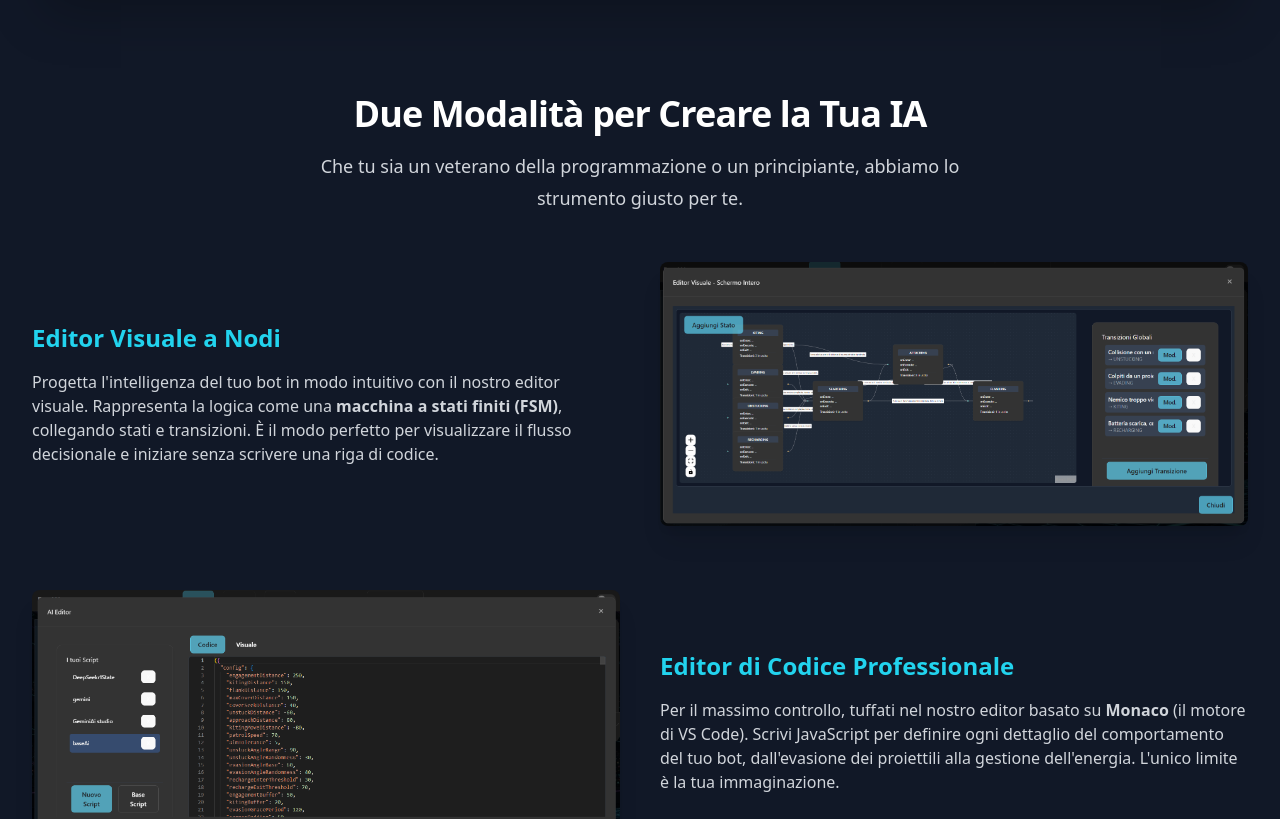
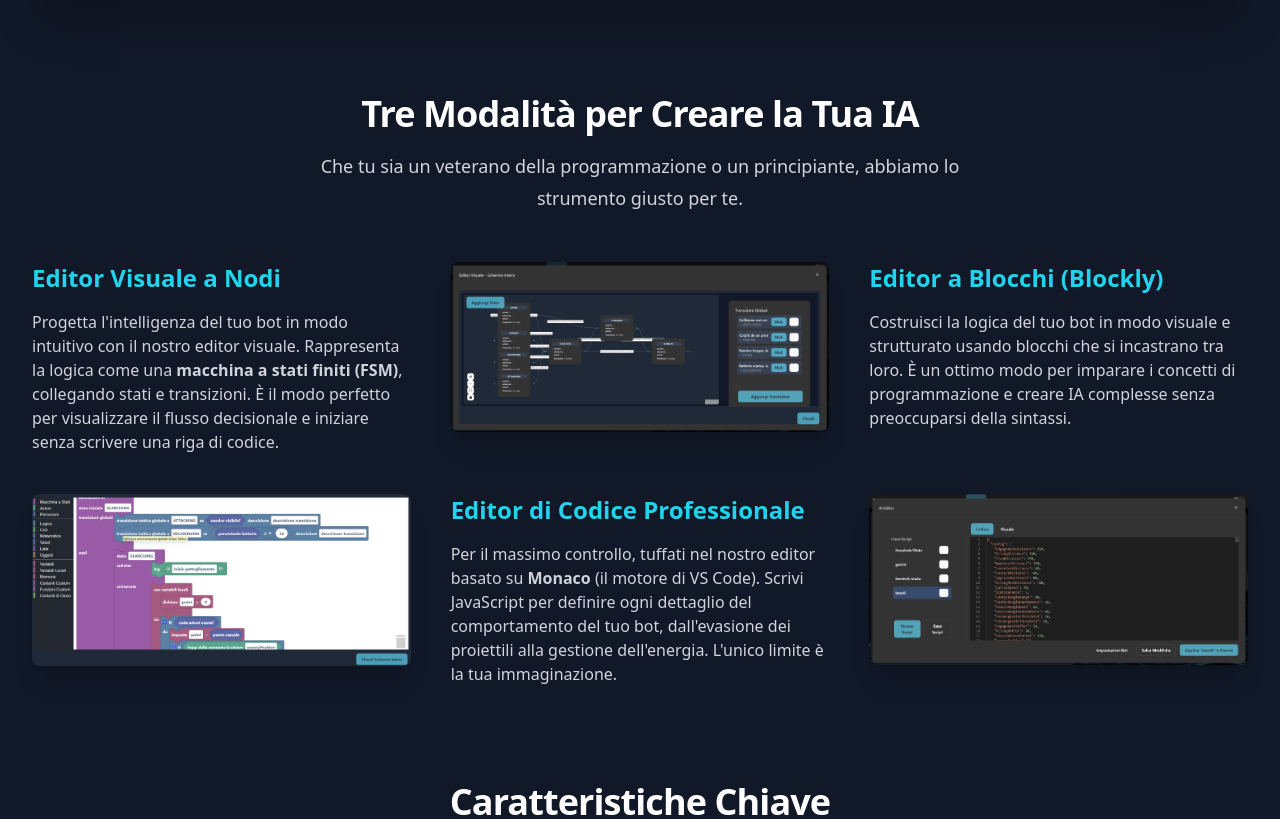
Before and after one commit to fra00/bot-war, a React (Vite) app: page / in a window 1280 px wide. Shown: the part 1706-2525 px from the top of the page. Built offline with nearby package versions, Linux system fonts and the light colour scheme; no server answers; what blockly would draw is missing.

Commit message:
landing page e readme

```diff
--- a/src/components/landing/LandingPage.jsx
+++ b/src/components/landing/LandingPage.jsx
@@ -69,14 +69,14 @@ const LandingPage = ({ onStartGame }) => {
         <section>
           <div className="text-center mb-12">
             <h2 className="text-3xl font-bold tracking-tight text-white sm:text-4xl">
-              Due Modalità per Creare la Tua IA
+              Tre Modalità per Creare la Tua IA
             </h2>
             <p className="mt-4 max-w-2xl mx-auto text-lg leading-8 text-gray-300">
               Che tu sia un veterano della programmazione o un principiante,
               abbiamo lo strumento giusto per te.
             </p>
           </div>
-          <div className="grid md:grid-cols-2 gap-10 items-center">
+          <div className="grid md:grid-cols-3 gap-10 items-start">
             <div className="order-2 md:order-1">
               <h3 className="text-2xl font-bold text-cyan-400">
                 Editor Visuale a Nodi
@@ -96,16 +96,25 @@ const LandingPage = ({ onStartGame }) => {
                 className="rounded-lg shadow-xl"
               />
             </div>
-          </div>
-          <div className="grid md:grid-cols-2 gap-10 items-center mt-16">
-            <div>
+            <div className="order-3">
+              <h3 className="text-2xl font-bold text-cyan-400">
+                Editor a Blocchi (Blockly)
+              </h3>
+              <p className="mt-4 text-gray-300">
+                Costruisci la logica del tuo bot in modo visuale e strutturato
+                usando blocchi che si incastrano tra loro. È un ottimo modo per
+                imparare i concetti di programmazione e creare IA complesse
+                senza preoccuparsi della sintassi.
+              </p>
+            </div>
+            <div className="order-4">
               <img
-                src="/editor.png"
-                alt="Editor di codice professionale"
+                src="/block_editor.png"
+                alt="Editor a blocchi Blockly"
                 className="rounded-lg shadow-xl"
               />
             </div>
-            <div>
+            <div className="order-5">
               <h3 className="text-2xl font-bold text-cyan-400">
                 Editor di Codice Professionale
               </h3>
@@ -116,6 +125,13 @@ const LandingPage = ({ onStartGame }) => {
                 bot, dall'evasione dei proiettili alla gestione dell'energia.
                 L'unico limite è la tua immaginazione.
               </p>
+            </div>
+            <div className="order-6">
+              <img
+                src="/editor.png"
+                alt="Editor di codice professionale"
+                className="rounded-lg shadow-xl"
+              />
             </div>
           </div>
         </section>
```
Also changed, not shown: public/block_editor.png (added), 1 other file (tests, documents, lock files or other folders).
